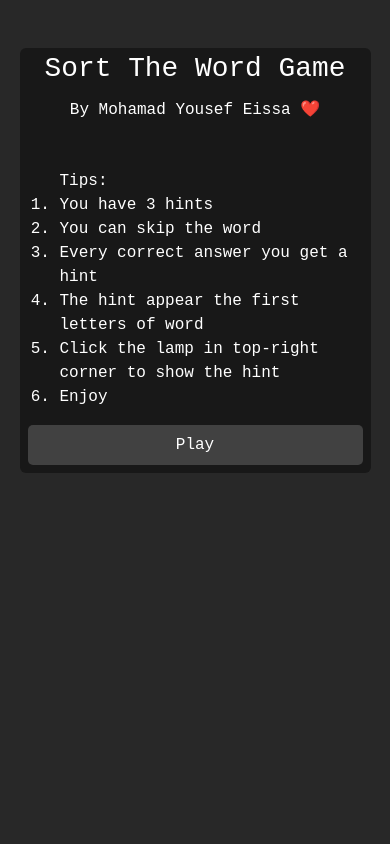
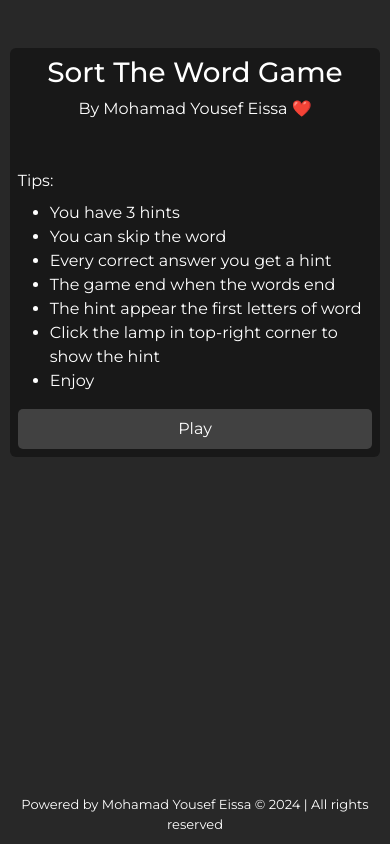
Before and after one commit to MohamadYousefEissa/Sort-The-Word, a Vue app: page / in a window 390 px wide. Built offline with nearby package versions, Linux system fonts and the light colour scheme.

Commit message:
add copy right & add list animation & change font family & change tips

```diff
--- a/index.html
+++ b/index.html
@@ -6,6 +6,7 @@
   <meta name="viewport" content="width=device-width, initial-scale=1">
   <meta name="description" content="Try to sort the suffle word to win">
   <meta name="author" content="Mohamad Yousef Eissa">
+  <meta name="copyright" content="Powered by Mohamad Yousef Eissa &copy; 2024 | All rights reserved">
   <meta name="robots" content="index, follow">
   <meta property="og:type" content="website">
   <meta property="og:title" content="Sort The Word">
@@ -16,10 +17,6 @@
 <body>
   <div id="app"></div>
   <script type="module" src="/src/main.js"></script>
-  <link rel="preconnect" href="https://fonts.googleapis.com">
-  <link rel="preconnect" href="https://fonts.gstatic.com" crossorigin>
-  <link href="https://fonts.googleapis.com/css2?family=Open+Sans:ital,wght@0,300..800;1,300..800&display=swap"
-    rel="stylesheet">
 </body>
 
 </html>
--- a/src/App.vue
+++ b/src/App.vue
@@ -9,6 +9,11 @@
       :skipBtn="'Skip'"
     />
   </transition>
+  <teleport to="body">
+    <p>
+      Powered by Mohamad Yousef Eissa &copy; {{ new Date().getFullYear() }} | All rights reserved
+    </p>
+  </teleport>
 </template>
 
 <script>
@@ -20,6 +25,13 @@ export default {
 </script>
 
 <style scoped>
+p {
+  position: absolute;
+  text-align: center;
+  bottom: 0;
+  font-size: 13px;
+  margin-bottom: 10px;
+}
 .start-leave-to {
   opacity: 0;
   transform: translateY(3rem);
--- a/src/components/GameOverMenu.vue
+++ b/src/components/GameOverMenu.vue
@@ -3,7 +3,9 @@
     <div class="box" v-if="$store.getters.gameOver">
       <v-box class="pt-3">
         <h1>Game Over</h1>
-        <h6>Your Earn : {{ score }}</h6>
+        <p>
+          Your Earn : <span class="fw-bold">{{ score }} Points</span>
+        </p>
         <v-button @click-event="reload">Retry</v-button>
       </v-box>
       <div class="dark-layer"></div>
@@ -29,7 +31,7 @@ export default {
 <style scoped>
 h1 {
   color: var(--main-clr);
-  margin-bottom: 2rem;
+  margin-bottom: 1rem;
 }
 .box {
   position: absolute;
@@ -43,6 +45,7 @@ h1 {
 .container {
   position: absolute;
   z-index: 2;
+  margin-top: 1rem;
 }
 .dark-layer {
   position: absolute;
--- a/src/components/QuizView.vue
+++ b/src/components/QuizView.vue
@@ -1,11 +1,15 @@
 <template>
   <div class="my-5 py-3 d-flex flex-column align-items-center">
     <VAlert :content="alertContent" :mode="show" :show="show" />
-    <div class="d-flex flex-wrap justify-content-center gap-2 gap-md-3 mt-3">
-      <div class="letter" v-for="(letter, i) in wordAfterShuffle" :key="letter + i">
+    <transition-group
+      tag="ul"
+      name="list"
+      class="d-flex flex-wrap justify-content-center gap-2 gap-md-3 mt-3 list-unstyled"
+    >
+      <li class="letter" v-for="(letter, i) in wordAfterShuffle" :key="letter + i">
         {{ letter }}
-      </div>
-    </div>
+      </li>
+    </transition-group>
   </div>
 </template>
 
@@ -40,4 +44,22 @@ export default {
     height: 40px;
   }
 }
+.list-enter-from,
+.list-leave-to {
+  opacity: 0;
+}
+.list-enter-active,
+.list-leave-active {
+  transition: all 0.5s ease-in-out;
+}
+.list-leave-active {
+  position: absolute;
+}
+.list-enter-to,
+.list-leave-from {
+  opacity: 1;
+}
+.list-move {
+  transition: all 0.5s;
+}
 </style>
--- a/src/components/StartMenu.vue
+++ b/src/components/StartMenu.vue
@@ -1,16 +1,19 @@
 <template>
   <v-box>
-    <h1>{{ startTitle }}</h1>
-    <h6>By Mohamad Yousef Eissa ❤️</h6>
-    <ol class="text-start">
-      Tips:
+    <h1 class="mt-1">{{ startTitle }}</h1>
+    <p>By Mohamad Yousef Eissa ❤️</p>
+    <div class="text-start mt-5">
+      <p class="mb-2">Tips:</p>
+      <ul>
         <li>You have 3 hints</li>
         <li>You can skip the word</li>
         <li>Every correct answer you get a hint</li>
+        <li>The game end when the words end</li>
         <li>The hint appear the first letters of word</li>
         <li>Click the lamp in top-right corner to show the hint</li>
         <li>Enjoy</li>
-    </ol>
+      </ul>
+    </div>
     <v-button @click-event="$store.dispatch('startGame')">Play</v-button>
   </v-box>
 </template>
@@ -25,12 +28,3 @@ export default {
   }
 }
 </script>
-
-<style scoped>
-.container {
-  font-family: monospace;
-}
-h6 {
-  margin: 1rem 0 3rem 0;
-}
-</style>
--- a/src/components/UI/VButton.vue
+++ b/src/components/UI/VButton.vue
@@ -11,12 +11,12 @@ export default {
 <style scoped>
 button {
   width: 100%;
-  background: var(--sec-bg);
   border: 0;
   outline: 0;
   border-radius: 5px;
   padding: 0.5rem 0;
   transition: all 0.2s;
+  background: var(--sec-bg);
   color: var(--color);
 }
 
--- a/src/main.css
+++ b/src/main.css
@@ -12,6 +12,12 @@
   --hint-reminder-clr: gold;
 }
 
+@font-face {
+  font-family: 'Montserrat';
+  src: url('./fonts/Montserrat-VariableFont_wght.ttf') format('truetype');
+  font-display: swap;
+}
+
 * {
   color: var(--main-clr);
 }
@@ -20,8 +26,9 @@ body {
   place-items: center;
   height: 100vh;
   background: var(--main-bg);
-  font-family: 'Open Sans', sans-serif;
+  font-family: 'Montserrat';
 }
+
 .container {
   background: var(--box-bg);
   border-radius: 6px;
@@ -29,7 +36,7 @@ body {
 }
 @media screen and (max-width: 810px) {
   .container {
-    width: 90vw;
+    width: 95vw;
   }
 }
 @media screen and (max-width: 480px) {
--- a/src/store/actions.js
+++ b/src/store/actions.js
@@ -90,6 +90,9 @@ export default {
   },
   gameOver(contex) {
     clearTimeout(contex.state.to)
-    contex.state.gameOver = true
+
+    setTimeout(() => {
+      contex.state.gameOver = true
+    }, 500)
   }
 }
```
Also changed, not shown: src/fonts/Montserrat-VariableFont_wght.ttf (added). Lines whose indentation alone changed are shown as unchanged.
